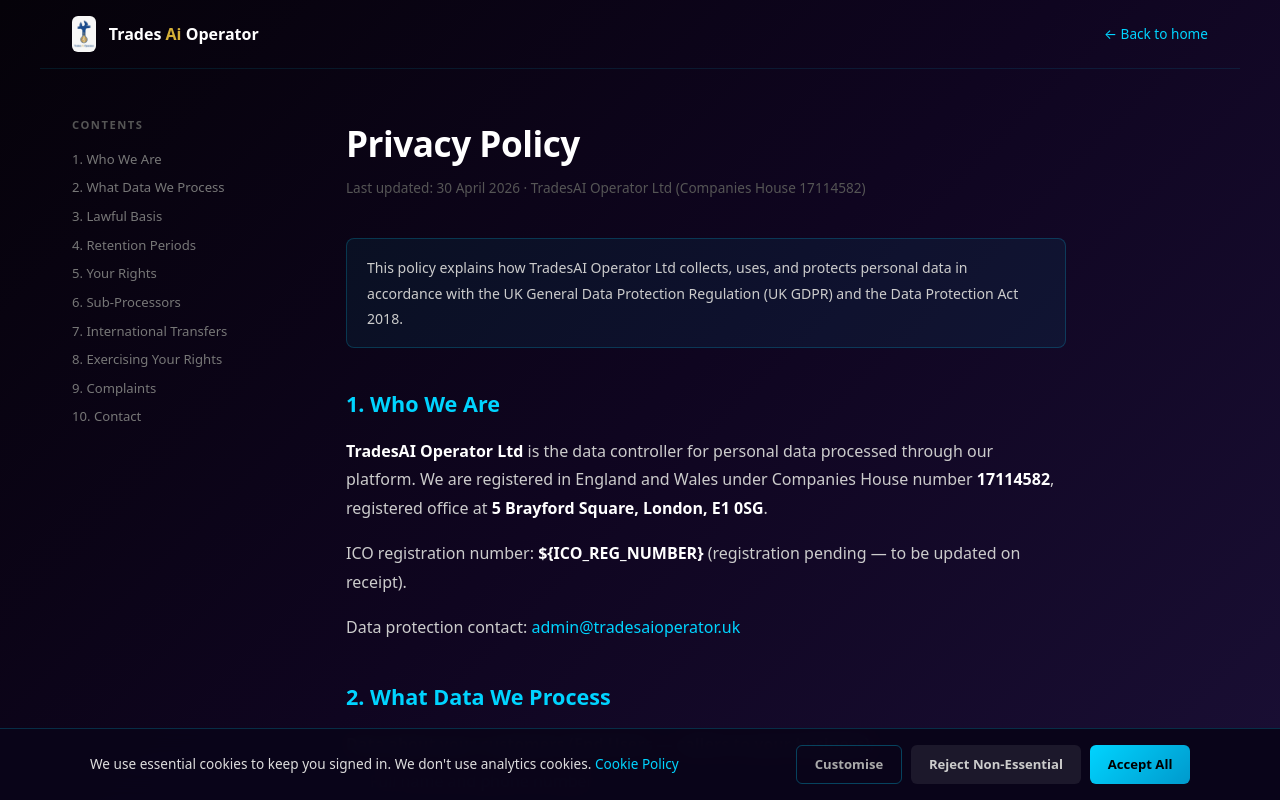
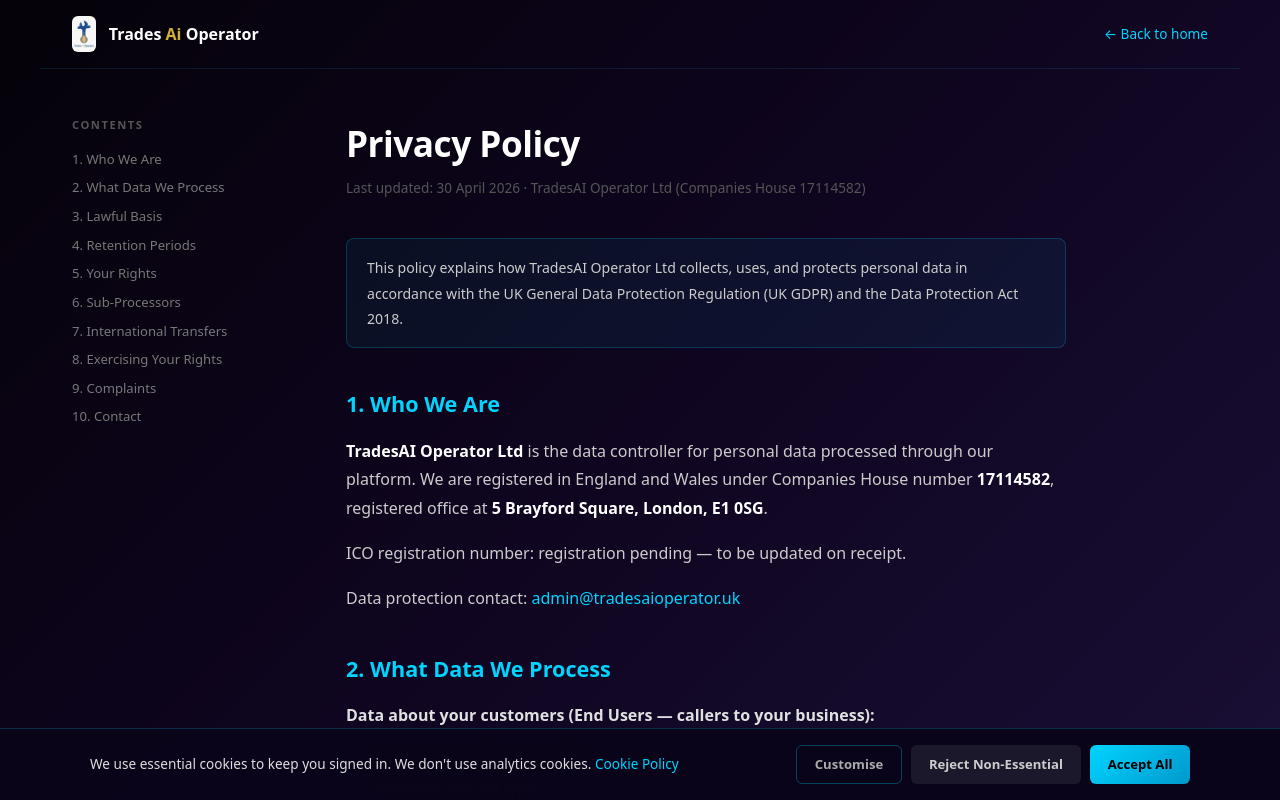
Before and after one commit to razzamond10/tradesai-operator-, a Next.js app: page /privacy in a window 1280 px wide. Shown: the top 800 px of the page. Built offline with nearby package versions, Linux system fonts and the light colour scheme.

Commit message:
fix(privacy): replace literal ${ICO_REG_NUMBER} with placeholder copy

```diff
--- a/app/privacy/page.tsx
+++ b/app/privacy/page.tsx
@@ -70,7 +70,7 @@
             <strong style={{ color: '#fff' }}>TradesAI Operator Ltd</strong> is the data controller for personal data processed through our platform. We are registered in England and Wales under Companies House number <strong style={{ color: '#fff' }}>17114582</strong>, registered office at <strong style={{ color: '#fff' }}>5 Brayford Square, London, E1 0SG</strong>.
           </p>
           <p style={P}>
-            ICO registration number: <strong style={{ color: '#fff' }}>{'${ICO_REG_NUMBER}'}</strong> (registration pending — to be updated on receipt).
+            ICO registration number: registration pending — to be updated on receipt.
           </p>
           <p style={P}>Data protection contact: <a href="mailto:admin@tradesaioperator.uk" style={{ color: CYAN }}>admin@tradesaioperator.uk</a></p>
 
```
